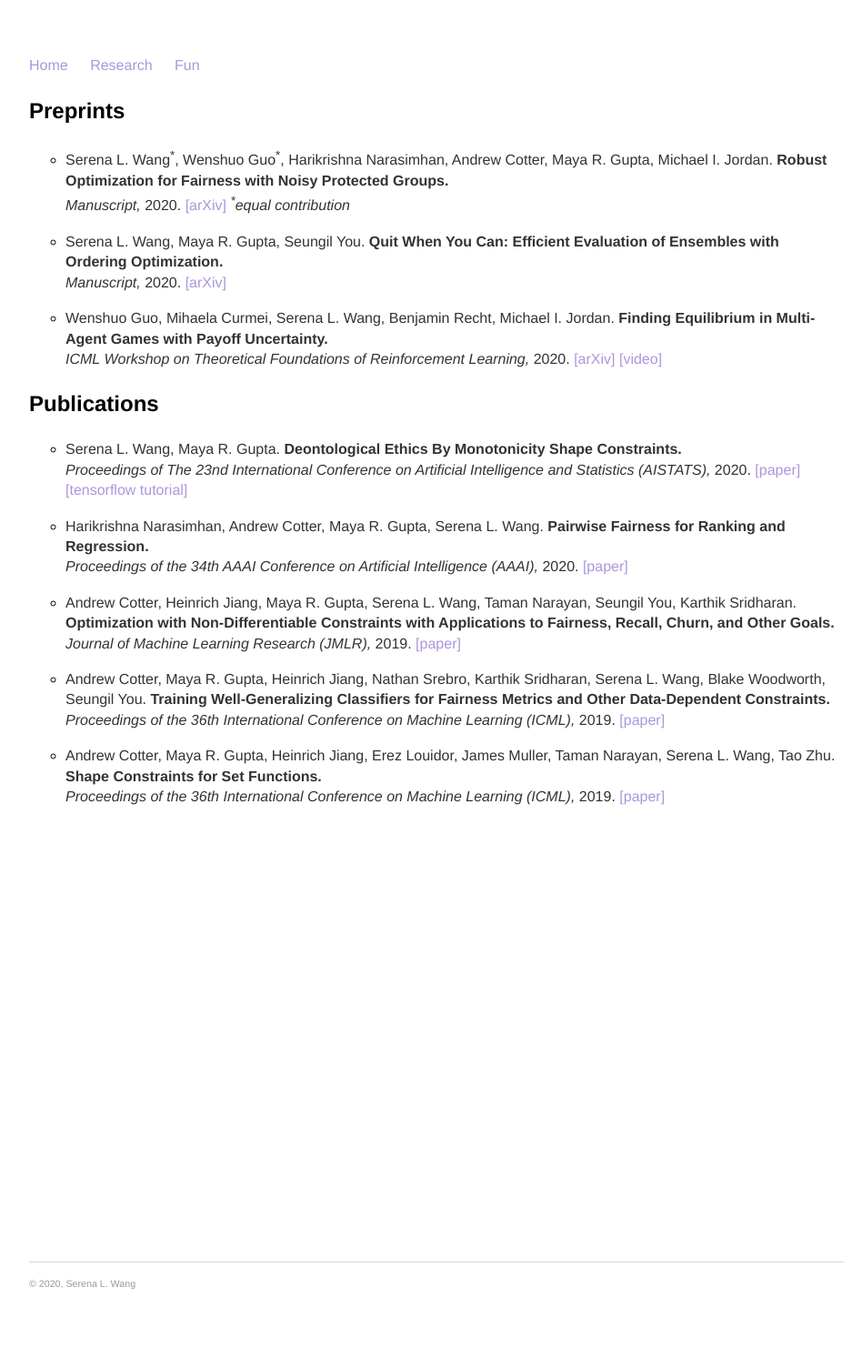
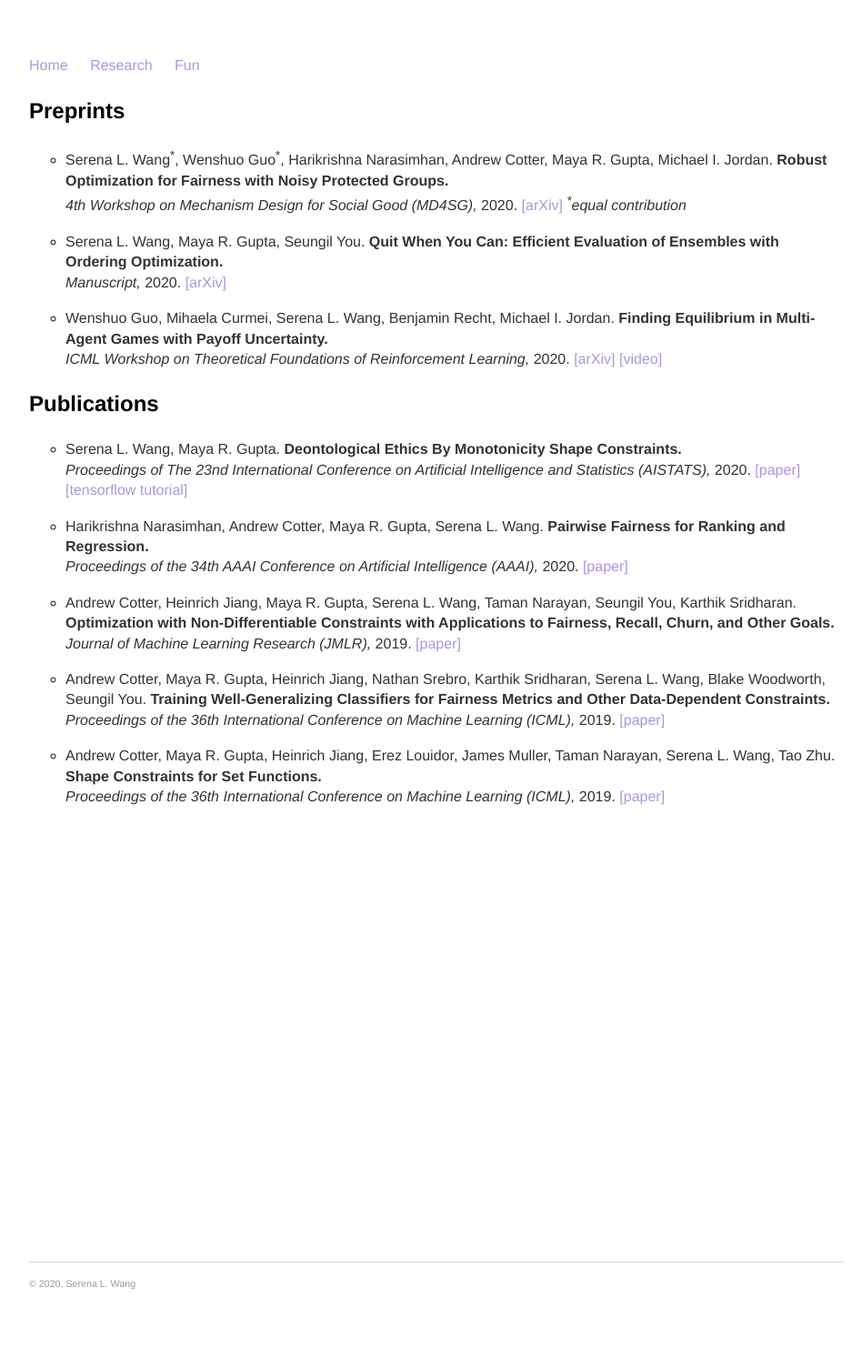
Before and after one commit to serenalwang/serenalwang.github.io, a Jekyll site: the page built from research.md, in a window 1280 px wide. Shown: the whole page at 91% size, without its empty margins (160-1108 px from the left). Built offline with Jekyll 4.4.1, drawn with Linux system fonts in a browser that asks for light colours.

Commit message:
updated workshops

```diff
--- a/research.md
+++ b/research.md
@@ -6,7 +6,7 @@ title: Research
 ### Preprints
 * Serena L. Wang<sup>\*</sup>, Wenshuo Guo<sup>\*</sup>, Harikrishna Narasimhan, Andrew Cotter, Maya R. Gupta, Michael I. Jordan.
 **Robust Optimization for Fairness with Noisy Protected Groups.**
-*Manuscript,* 2020. [[arXiv]](https://arxiv.org/abs/2002.09343)
+*4th Workshop on Mechanism Design for Social Good (MD4SG),* 2020. [[arXiv]](https://arxiv.org/abs/2002.09343)
 *<sup>\*</sup>equal contribution*
 
 * Serena L. Wang, Maya R. Gupta, Seungil You.
```
